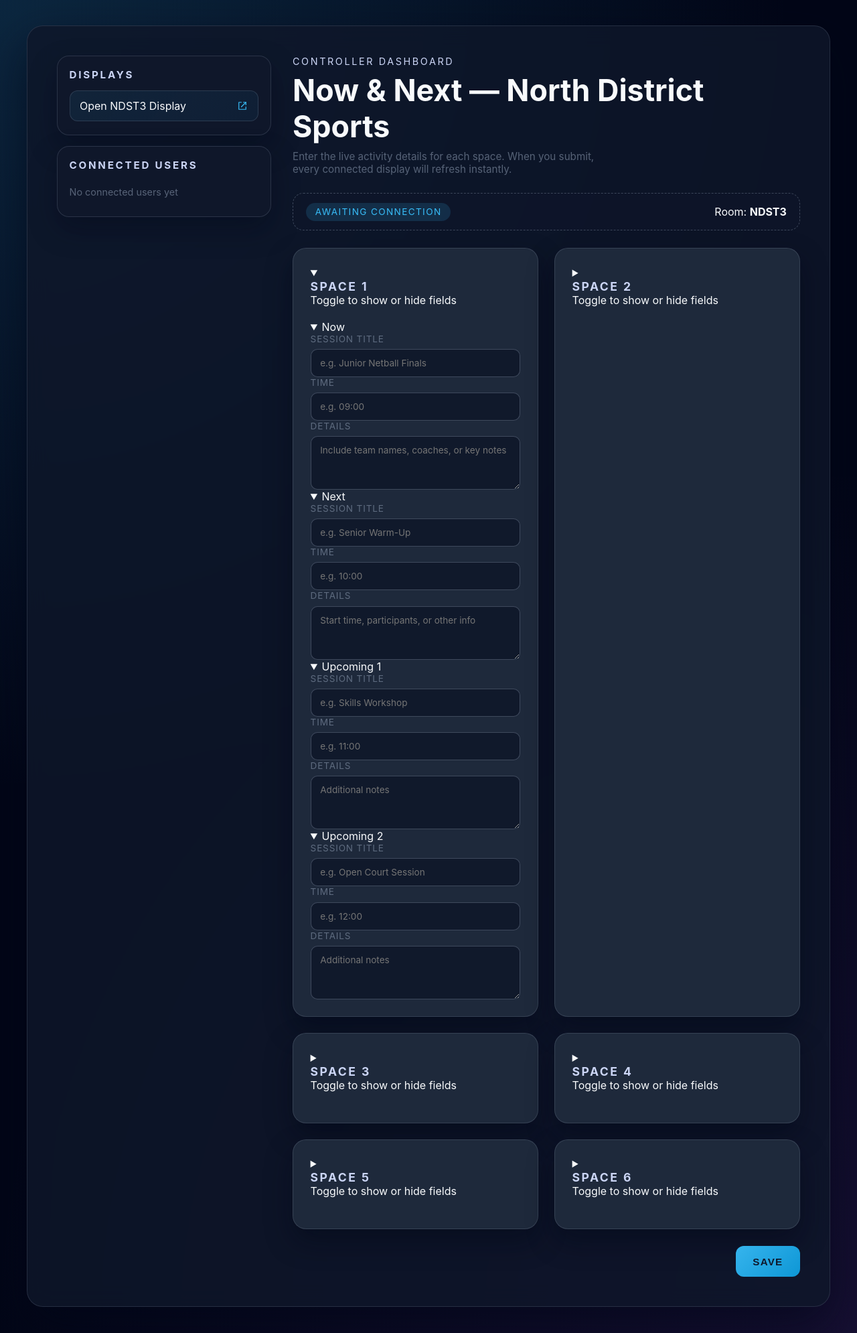
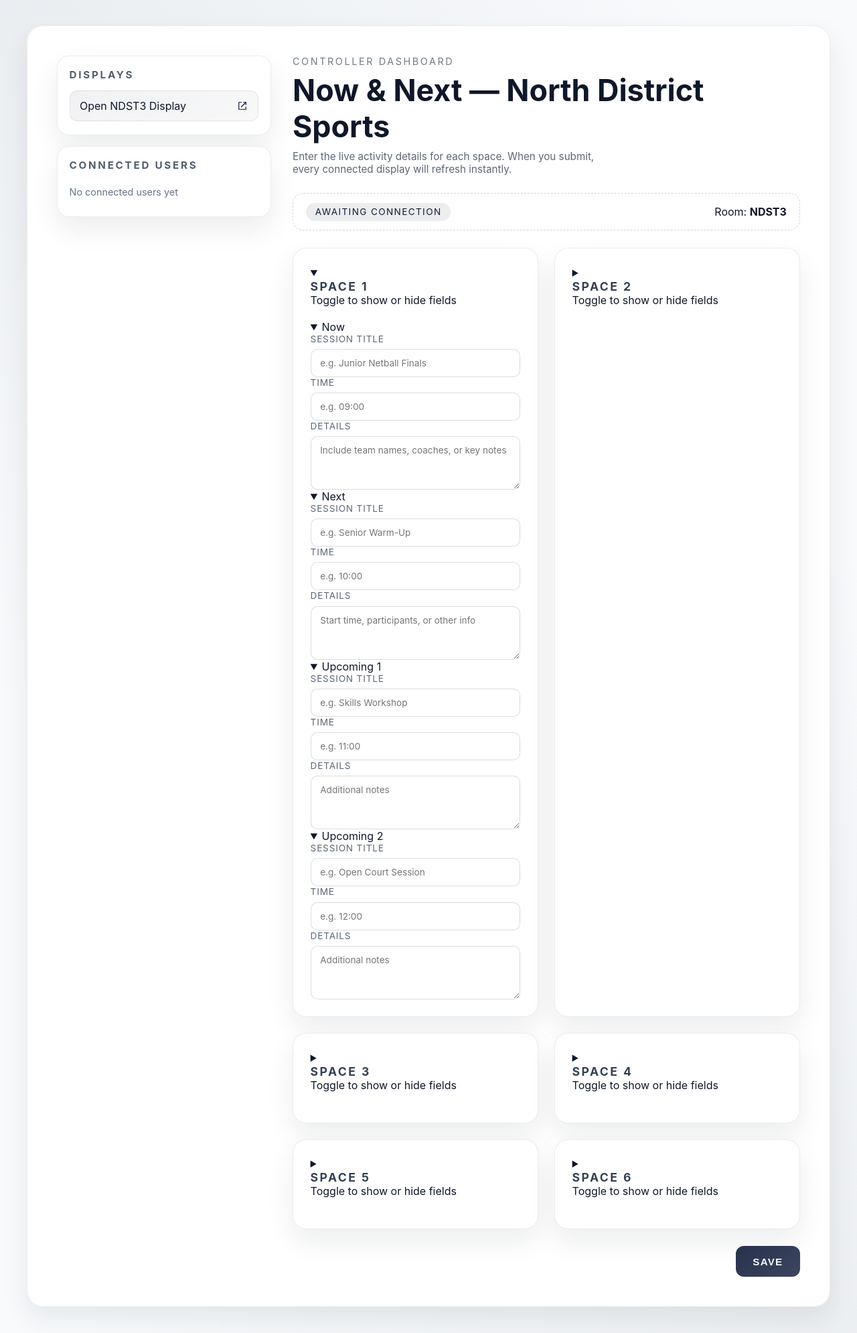
Before and after one commit to krussll/nownextlive, a Jekyll site: the page r/NDST3/controller/index.html, which Jekyll copies as it is, in a window 1280 px wide. Shown: the whole page at 67% size. Built offline with Jekyll 4.4.1, drawn with Linux system fonts in a browser that asks for light colours.

Commit message:
Switch NDST3 controller to light theme

```diff
--- a/assets/NDST3/controller/styles.css
+++ b/assets/NDST3/controller/styles.css
@@ -1,14 +1,16 @@
 :root {
-    color-scheme: dark;
-    --bg: #020617;
-    --panel: #0f172a;
-    --card: #1e293b;
-    --border: rgba(148, 163, 184, 0.2);
-    --accent: #38bdf8;
-    --accent-soft: rgba(56, 189, 248, 0.15);
-    --text-primary: #f8fafc;
-    --text-secondary: #cbd5f5;
-    --muted: rgba(148, 163, 184, 0.55);
+    color-scheme: light;
+    --bg: #f8fafc;
+    --panel: #ffffff;
+    --card: #ffffff;
+    --border: rgba(15, 23, 42, 0.08);
+    --accent: #111c3b;
+    --accent-soft: rgba(17, 28, 59, 0.08);
+    --text-primary: #0f172a;
+    --text-secondary: #334155;
+    --muted: #64748b;
+    --shadow-soft: 0 18px 40px rgba(15, 23, 42, 0.08);
+    --shadow-strong: 0 26px 56px rgba(15, 23, 42, 0.12);
     font-family: "Inter", "Segoe UI", system-ui, -apple-system, sans-serif;
 }
 
@@ -23,19 +25,19 @@ body {
     align-items: center;
     justify-content: center;
     padding: clamp(1.5rem, 3vw, 3rem);
-    background: radial-gradient(circle at top left, rgba(56, 189, 248, 0.18), transparent 50%),
-                radial-gradient(circle at bottom right, rgba(168, 85, 247, 0.12), transparent 55%),
+    background: radial-gradient(circle at top left, rgba(17, 28, 59, 0.06), transparent 45%),
+                radial-gradient(circle at bottom right, rgba(15, 23, 42, 0.05), transparent 50%),
                 var(--bg);
     color: var(--text-primary);
 }
 
 main {
     width: min(1200px, 100%);
-    background: rgba(15, 23, 42, 0.85);
+    background: rgba(255, 255, 255, 0.96);
     border-radius: 24px;
-    border: 1px solid rgba(148, 163, 184, 0.18);
-    box-shadow: 0 28px 70px rgba(2, 6, 23, 0.6);
-    backdrop-filter: blur(16px);
+    border: 1px solid var(--border);
+    box-shadow: var(--shadow-soft);
+    backdrop-filter: blur(10px);
     padding: clamp(1.5rem, 4vw, 2.75rem);
     display: flex;
     flex-direction: column;
@@ -66,7 +68,7 @@ main {
     border: 1px solid var(--border);
     border-radius: 18px;
     padding: 1.1rem 1.1rem 1.25rem;
-    box-shadow: 0 18px 40px rgba(2, 6, 23, 0.35);
+    box-shadow: var(--shadow-soft);
     display: flex;
     flex-direction: column;
     gap: 0.9rem;
@@ -77,7 +79,7 @@ main {
     font-size: 0.95rem;
     letter-spacing: 0.18em;
     text-transform: uppercase;
-    color: var(--text-secondary);
+    color: rgba(51, 65, 85, 0.85);
 }
 
 .display-link {
@@ -90,14 +92,14 @@ main {
     text-decoration: none;
     color: var(--text-primary);
     border: 1px solid var(--border);
-    background: linear-gradient(135deg, rgba(56, 189, 248, 0.08), rgba(14, 165, 233, 0.06));
+    background: linear-gradient(135deg, rgba(17, 28, 59, 0.06), rgba(17, 28, 59, 0.03));
     transition: transform 0.18s ease, border-color 0.18s ease, box-shadow 0.18s ease;
 }
 
 .display-link:hover {
     transform: translateY(-1px);
-    border-color: var(--accent);
-    box-shadow: 0 12px 26px rgba(56, 189, 248, 0.18);
+    border-color: rgba(15, 23, 42, 0.22);
+    box-shadow: var(--shadow-soft);
 }
 
 .display-link svg {
@@ -121,7 +123,7 @@ main {
     padding: 0.7rem 0.85rem;
     border-radius: 12px;
     border: 1px solid var(--border);
-    background: rgba(15, 23, 42, 0.55);
+    background: rgba(248, 250, 252, 0.8);
 }
 
 .connection-id {
@@ -137,20 +139,20 @@ main {
     padding: 0.35rem 0.6rem;
     border-radius: 999px;
     border: 1px solid var(--border);
-    background: rgba(148, 163, 184, 0.14);
+    background: rgba(100, 116, 139, 0.08);
     color: var(--text-secondary);
 }
 
 .connection-role--controller {
-    background: rgba(56, 189, 248, 0.16);
+    background: rgba(17, 28, 59, 0.08);
     color: var(--accent);
-    border-color: rgba(56, 189, 248, 0.4);
+    border-color: rgba(17, 28, 59, 0.18);
 }
 
 .connection-role--display {
-    background: rgba(168, 85, 247, 0.16);
-    color: #c084fc;
-    border-color: rgba(168, 85, 247, 0.35);
+    background: rgba(17, 28, 59, 0.06);
+    color: #1e293b;
+    border-color: rgba(17, 28, 59, 0.16);
 }
 
 .connections-empty {
@@ -170,7 +172,7 @@ header span {
     font-size: 0.9rem;
     letter-spacing: 0.18em;
     text-transform: uppercase;
-    color: var(--text-secondary);
+    color: rgba(51, 65, 85, 0.7);
 }
 
 header h1 {
@@ -181,7 +183,7 @@ header h1 {
 
 header p {
     margin: 0;
-    color: var(--muted);
+    color: rgba(51, 65, 85, 0.8);
     font-size: 0.95rem;
     max-width: 48ch;
 }
@@ -194,8 +196,8 @@ header p {
     justify-content: space-between;
     padding: 0.85rem 1.2rem;
     border-radius: 16px;
-    border: 1px dashed rgba(148, 163, 184, 0.35);
-    background: rgba(15, 23, 42, 0.6);
+    border: 1px dashed rgba(15, 23, 42, 0.18);
+    background: rgba(255, 255, 255, 0.9);
 }
 
 .status-pill {
@@ -231,7 +233,7 @@ form {
     display: flex;
     flex-direction: column;
     gap: 1.25rem;
-    box-shadow: 0 18px 40px rgba(2, 6, 23, 0.45);
+    box-shadow: var(--shadow-soft);
 }
 
 .space-card h2 {
@@ -246,8 +248,8 @@ fieldset {
     margin: 0;
     padding: 1rem;
     border-radius: 16px;
-    border: 1px solid rgba(148, 163, 184, 0.25);
-    background: rgba(15, 23, 42, 0.65);
+    border: 1px solid rgba(15, 23, 42, 0.1);
+    background: rgba(255, 255, 255, 0.85);
     display: flex;
     flex-direction: column;
     gap: 0.85rem;
@@ -258,7 +260,7 @@ legend {
     font-size: 0.85rem;
     letter-spacing: 0.22em;
     text-transform: uppercase;
-    color: var(--text-secondary);
+    color: rgba(51, 65, 85, 0.85);
 }
 
 label {
@@ -268,15 +270,15 @@ label {
     font-size: 0.85rem;
     letter-spacing: 0.06em;
     text-transform: uppercase;
-    color: var(--muted);
+    color: rgba(51, 65, 85, 0.8);
 }
 
 input[type="text"],
 textarea {
     width: 100%;
-    border: 1px solid rgba(148, 163, 184, 0.35);
+    border: 1px solid rgba(15, 23, 42, 0.15);
     border-radius: 10px;
-    background: rgba(15, 23, 42, 0.85);
+    background: #ffffff;
     color: var(--text-primary);
     padding: 0.75rem 0.85rem;
     font: inherit;
@@ -291,7 +293,7 @@ textarea {
 input[type="text"]:focus,
 textarea:focus {
     border-color: var(--accent);
-    box-shadow: 0 0 0 3px rgba(56, 189, 248, 0.2);
+    box-shadow: 0 0 0 3px rgba(17, 28, 59, 0.16);
     outline: none;
 }
 
@@ -310,15 +312,15 @@ button {
     letter-spacing: 0.08em;
     text-transform: uppercase;
     font-size: 0.95rem;
-    background: linear-gradient(135deg, rgba(56, 189, 248, 0.95), rgba(14, 165, 233, 0.9));
-    color: #0f172a;
+    background: linear-gradient(135deg, rgba(17, 28, 59, 0.9), rgba(17, 28, 59, 0.82));
+    color: #f8fafc;
     cursor: pointer;
     transition: transform 0.2s ease, box-shadow 0.2s ease;
 }
 
 button:hover {
     transform: translateY(-2px);
-    box-shadow: 0 16px 30px rgba(56, 189, 248, 0.35);
+    box-shadow: var(--shadow-strong);
 }
 
 button:active {
```
